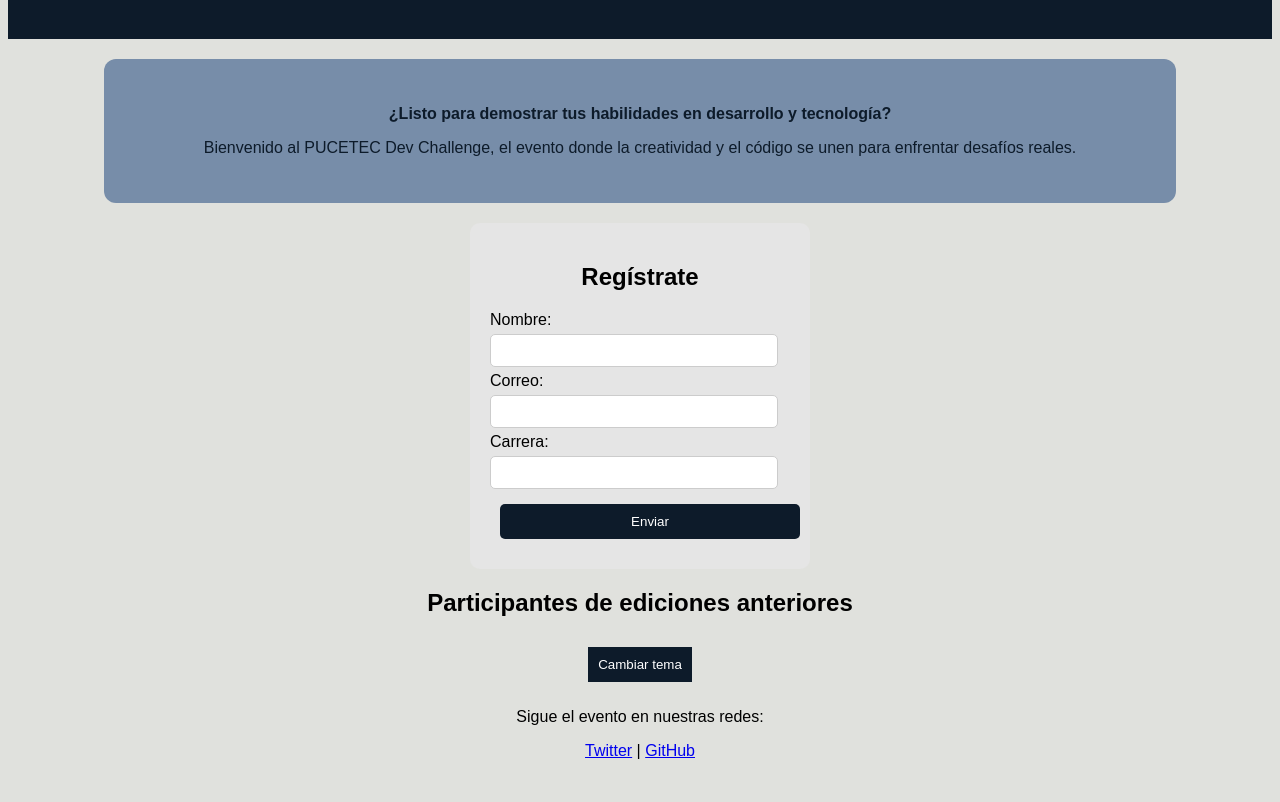
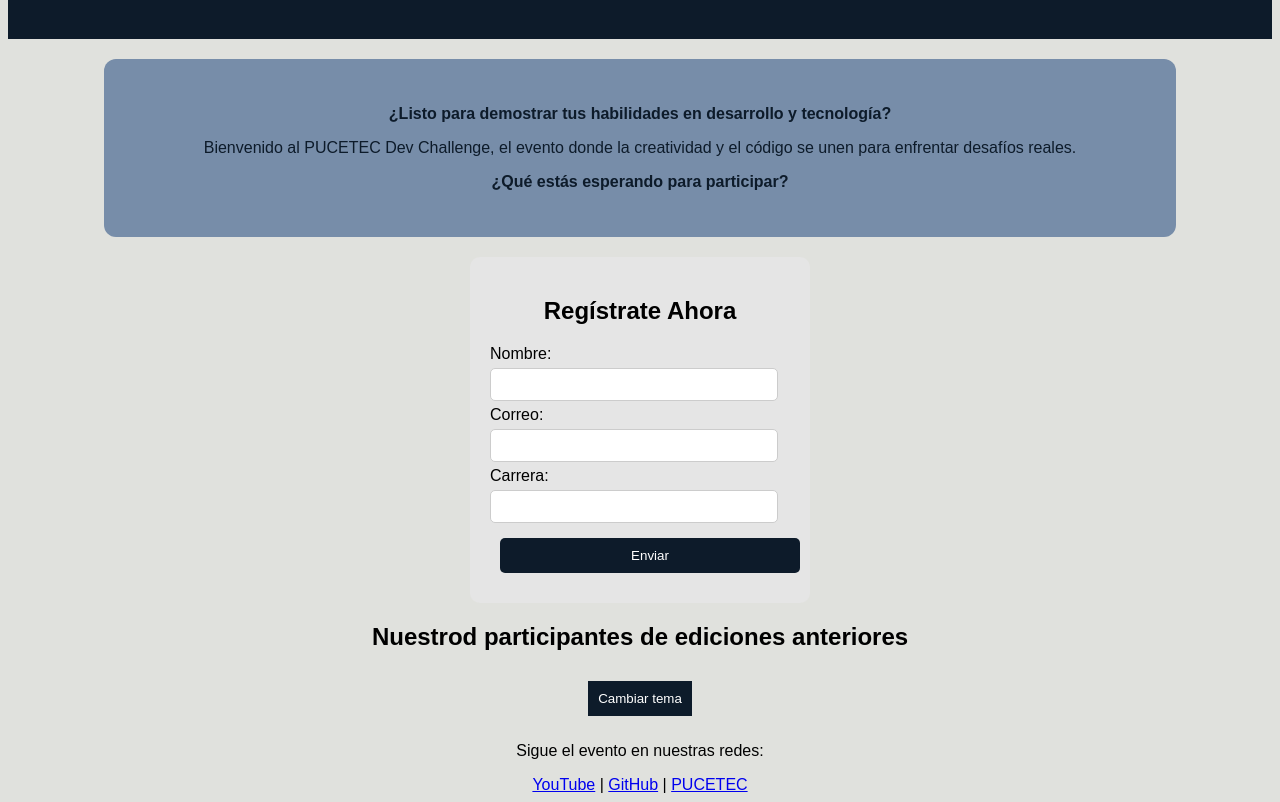
Before and after one commit to ArielArcentales/PruebaParcial1, a website: page index.html in a window 1280 px wide. Shown: the part 89-891 px from the top of the page. Before the commit the page ends 857 px from the top, so only its background shows below. Drawn offline with Linux system fonts and the light colour scheme; no server answers.

Commit message:
FIN PRUEBA

```diff
--- a/index.html
+++ b/index.html
@@ -18,9 +18,10 @@
             <p><strong>¿Listo para demostrar tus habilidades en desarrollo y tecnología?</strong></p>
             <p>Bienvenido al PUCETEC Dev Challenge, el evento donde la creatividad y el código se unen para enfrentar
                 desafíos reales.</p>
+            <p><strong>¿Qué estás esperando para participar?</strong></p>
         </section>
         <section id="registro" class="tarjeta">
-            <h2>Regístrate</h2>
+            <h2>Regístrate Ahora</h2>
             <form id="formulario">
                 <label for="nombre">Nombre:</label>
                 <input type="text" id="nombre" required>
@@ -36,7 +37,7 @@
         </section>
 
         <section id="participantes">
-            <h2>Participantes de ediciones anteriores</h2>
+            <h2>Nuestrod participantes de ediciones anteriores</h2>
             <div class="lista-participantes"></div>
         </section>
 
@@ -45,8 +46,9 @@
 
     <footer>
         <p>Sigue el evento en nuestras redes:</p>
-        <a href="https://twitter.com">Twitter</a> |
-        <a href="https://github.com">GitHub</a>
+        <a href="https://www.youtube.com/">YouTube</a> |
+        <a href="https://github.com">GitHub</a> |
+        <a href="https://www.puce.edu.ec/admisiones/tecnologias-pucetec/">PUCETEC</a>
     </footer>
 
     <script src="script.js"></script>
```
